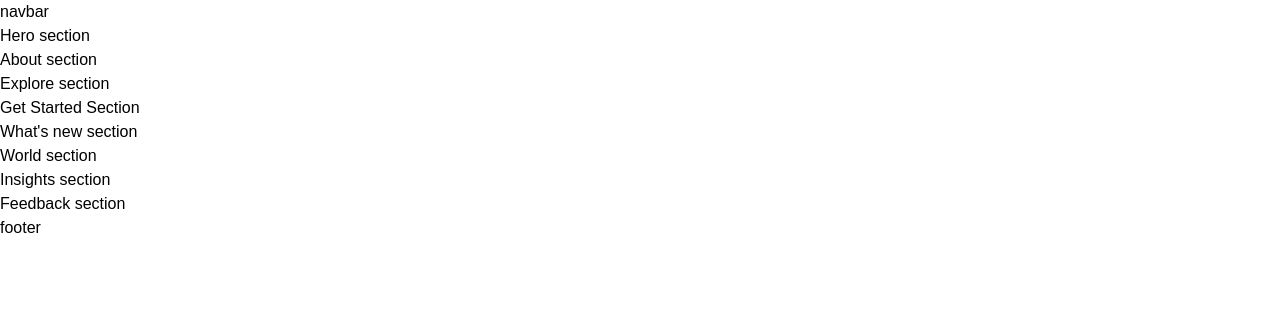
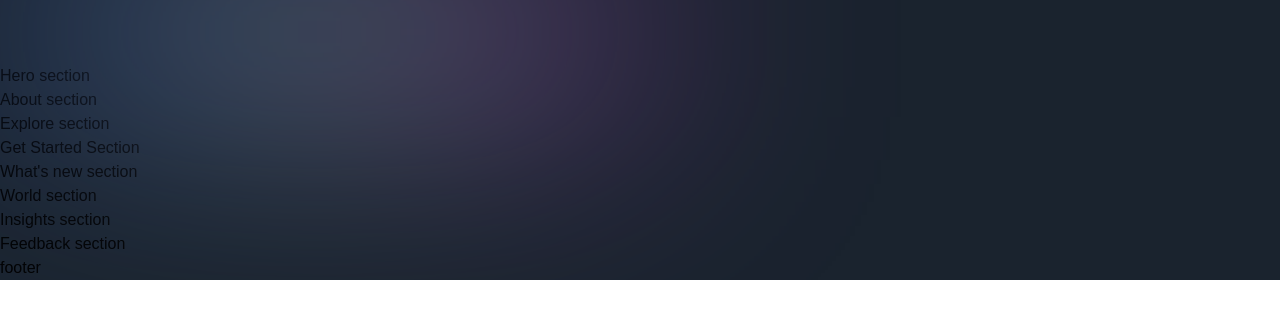
Before and after one commit to Eingest/project_metaversus, a Next.js app: page / in a window 1280 px wide. Shown: the top 318 px of the page. Built offline with nearby package versions, Linux system fonts and the light colour scheme; a web font is replaced by a local one.

Commit message:
first changes to navbar

```diff
--- a/app/page.js
+++ b/app/page.js
@@ -1,8 +1,17 @@
-import { Footer, Navbar } from '../components';
-import { About, Explore, Feedback, GetStarted, Hero, Insights, WhatsNew, World } from '../sections';
+import { Footer, Navbar } from "../components";
+import {
+  About,
+  Explore,
+  Feedback,
+  GetStarted,
+  Hero,
+  Insights,
+  WhatsNew,
+  World,
+} from "../sections";
 
 const Page = () => (
-  <div>
+  <div className="bg-primary-black overflow-hidden">
     <Navbar />
     <Hero />
     <About />
--- a/components/Navbar.jsx
+++ b/components/Navbar.jsx
@@ -1,12 +1,19 @@
-'use client';
+"use client";
 
 import { motion } from "framer-motion";
+
 import styles from "../styles";
+import { navVariants } from "../utils/motion";
 
 const Navbar = () => (
-  <nav>
-    navbar
-  </nav>
+  <motion.nav
+    variants={navVariants}
+    initial="hidden"
+    whileInView="show"
+    className={`${styles.xPaddings} py-8 relative`}
+  >
+    <div className="absolute w-[50%] inset-0 gradient-01" />
+  </motion.nav>
 );
 
 export default Navbar;
```
